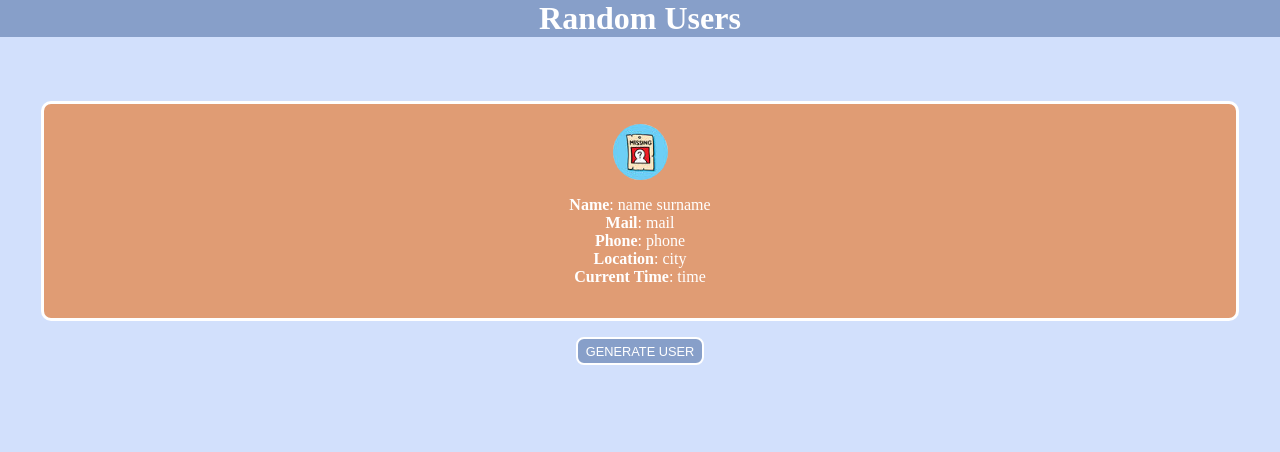
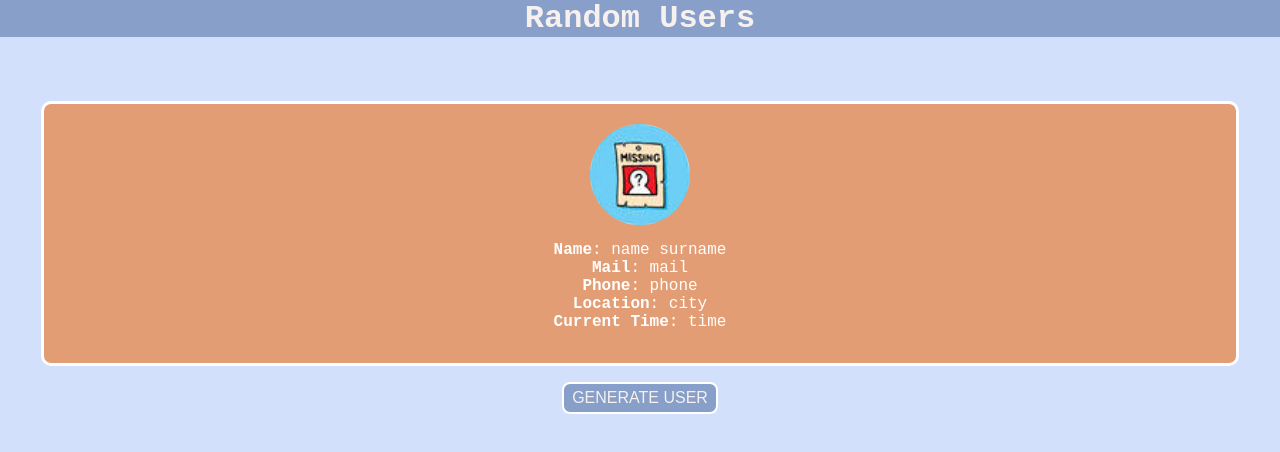
Before and after one commit to Pacorbemo/T4_P12, a website built with Vite: page index.html in a window 1280 px wide. Built offline with nearby package versions, Linux system fonts and the light colour scheme.

Commit message:
Cambios css

```diff
--- a/style.css
+++ b/style.css
@@ -1,12 +1,14 @@
 :root{
     --color-1: 135,159,201;
+    --color-2: #f6f1ee
 }
 
 body{
-    background-color: #d2e0fc;
+    background-color: #d2e0fb;
     padding: 0;
     margin: 0;
     text-align: center;
+    font-family: "Courier New", Courier, monospace;
 }
 
 h1{
@@ -14,13 +16,13 @@ h1{
     padding: 0;
     font-size: 2rem;
     width: 100%;
-    color: white;
+    color: #f6f1ee;
     background-color: rgb(var(--color-1));
 
 }
 
 img{
-    width: 55px;
+    width: 100px;
     border-radius: 100%;
     margin-bottom: 1rem;
 }
@@ -35,7 +37,7 @@ img{
 .card{
     width: 90vW;
     height: 100%;
-    background-color: #e09c74;
+    background-color: #ed7c31a8;
     border-color: white;
     border-style: solid;
     border-radius: 10px;
@@ -49,14 +51,6 @@ img{
     padding-bottom: 2rem;
 }
 
-/* .card-text{
-    margin: 0;
-    padding: 0;
-    text-align: center;
-    display: flex;
-    flex-direction: column;
-} */
-
 button{
     margin-top: 1rem;
     border-color: white;
@@ -64,8 +58,8 @@ button{
     border-style: solid;
     border-width: 2px;
     background-color: rgb(var(--color-1));
-    color: white;
-    font-size: 0.8rem;
+    color: var(--color-2);
+    font-size: 16px;
     padding: 0.3rem 0.5rem;
 }
 
```
